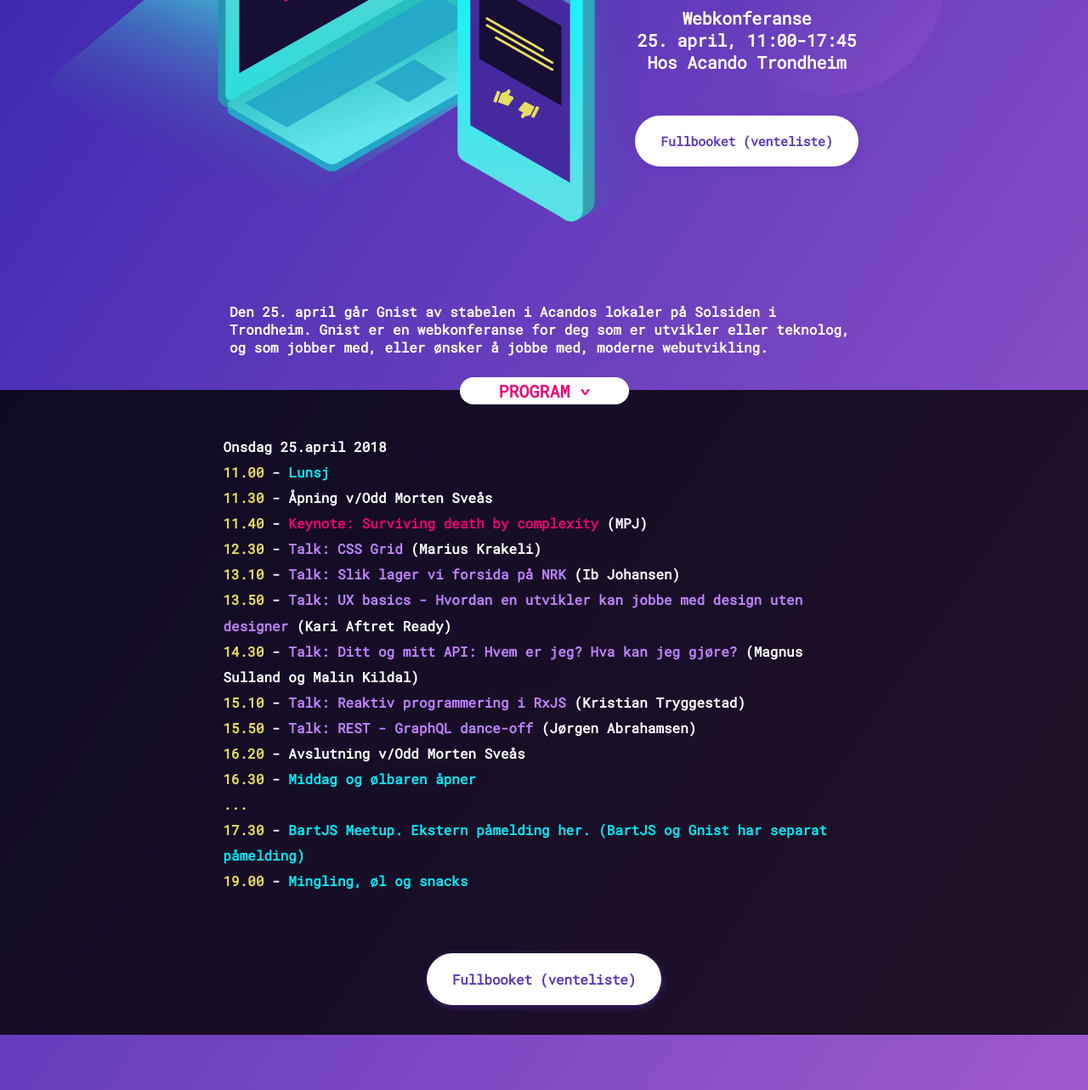
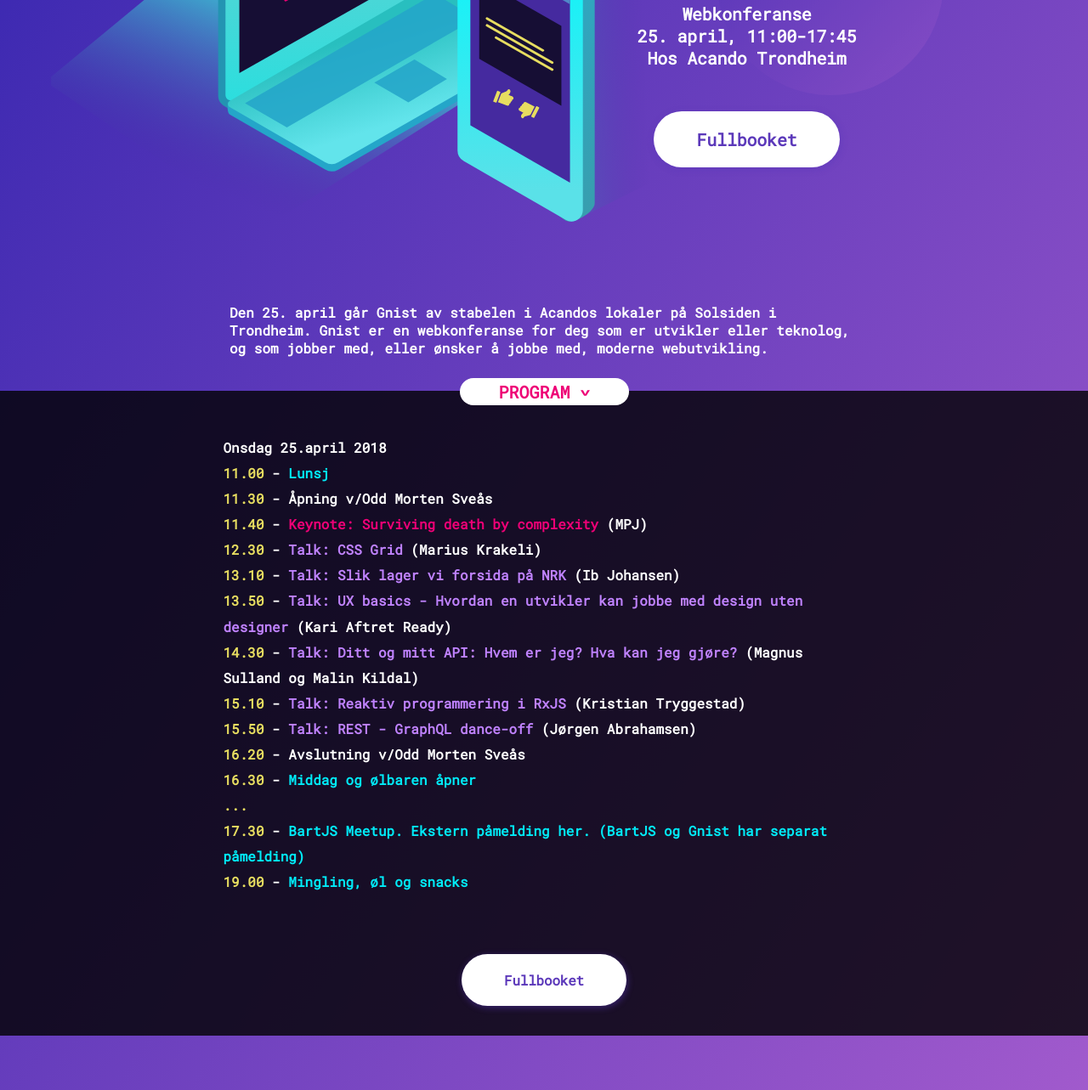
Before and after one commit to Krakels/gnist-web, a plain HTML site: page index.html in a window 1280 px wide. Shown: the part 455-1738 px from the top of the page at 85% size. Drawn offline with Linux system fonts and the light colour scheme.

Commit message:
Change text on signup-button

```diff
--- a/index.html
+++ b/index.html
@@ -146,7 +146,7 @@
                     25. april, 11:00-17:45 <br />
                     Hos Acando Trondheim
                 </div>
-                <a class="signup-button" target="_blank" href="https://acando.no/gnist">Fullbooket (venteliste)</a>
+                <a class="signup-button" target="_blank" href="https://acando.no/gnist">Fullbooket</a>
             </div>
       </div>
       <div id="tagline">
@@ -177,7 +177,7 @@
               <p><span class="time">19.00</span> - <span class="other">Mingling, øl og snacks</span></p>
             </div>
 
-            <a class="signup-button" target="_blank" href="https://acando.no/gnist">Fullbooket (venteliste)</a>
+            <a class="signup-button" target="_blank" href="https://acando.no/gnist">Fullbooket</a>
       </div>
 
       <div id="previous-talks">
--- a/style.css
+++ b/style.css
@@ -194,7 +194,7 @@ body {
 }
 
 .signup-button {
-  padding: 20px 40px;
+  padding: 20px 80px;
   border-radius: 100px;
   background-color: #ffffff;
   box-shadow: 1px 2px 7px 1px rgba(88, 55, 185, 0.42);
@@ -517,8 +517,8 @@ body {
   }
 
   .signup-button {
-    font-size: 15px;
-    padding: 20px 30px;
+    font-size: 20px;
+    padding: 20px 50px;
     margin-top: 50px;
   }
 
```
